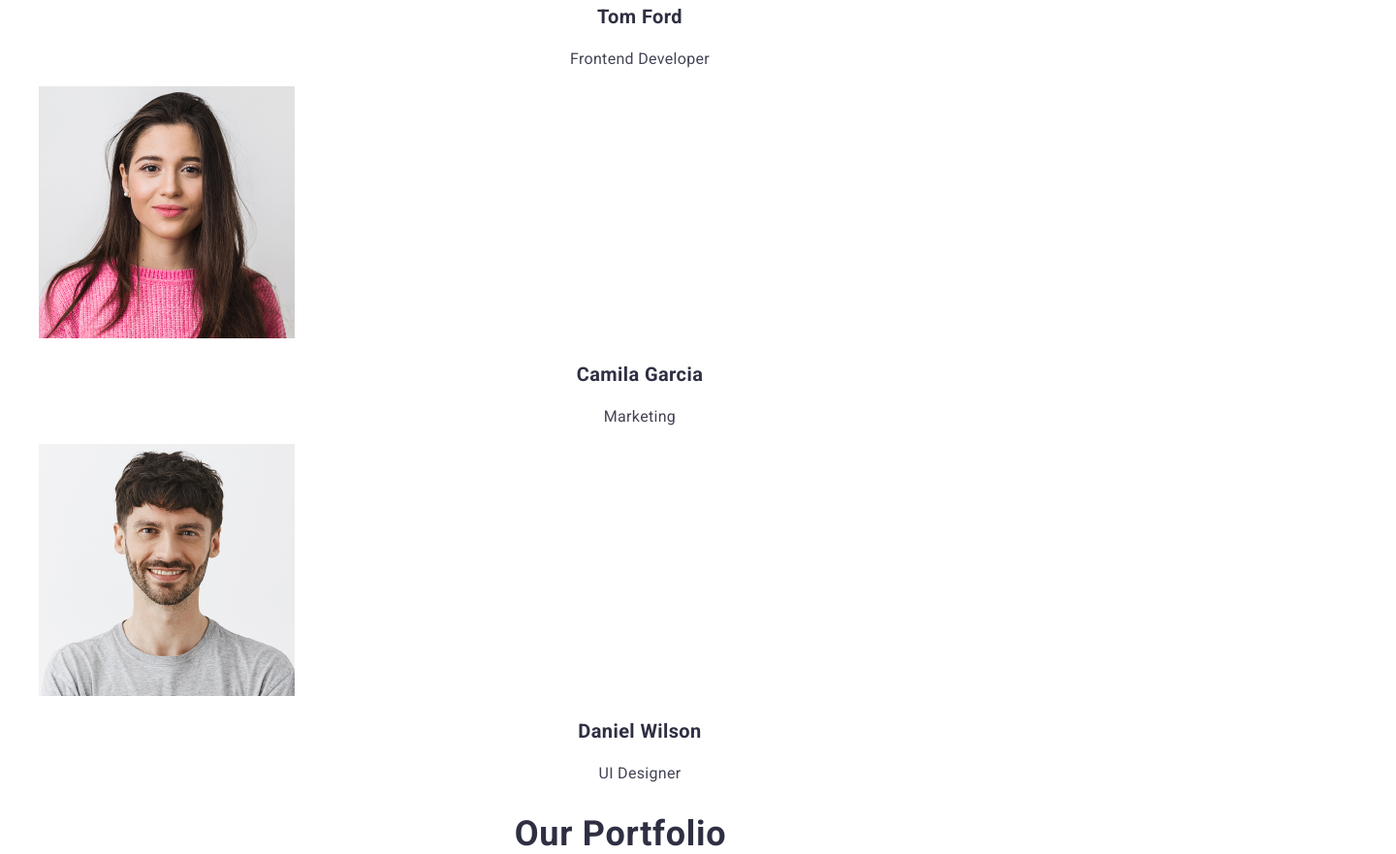
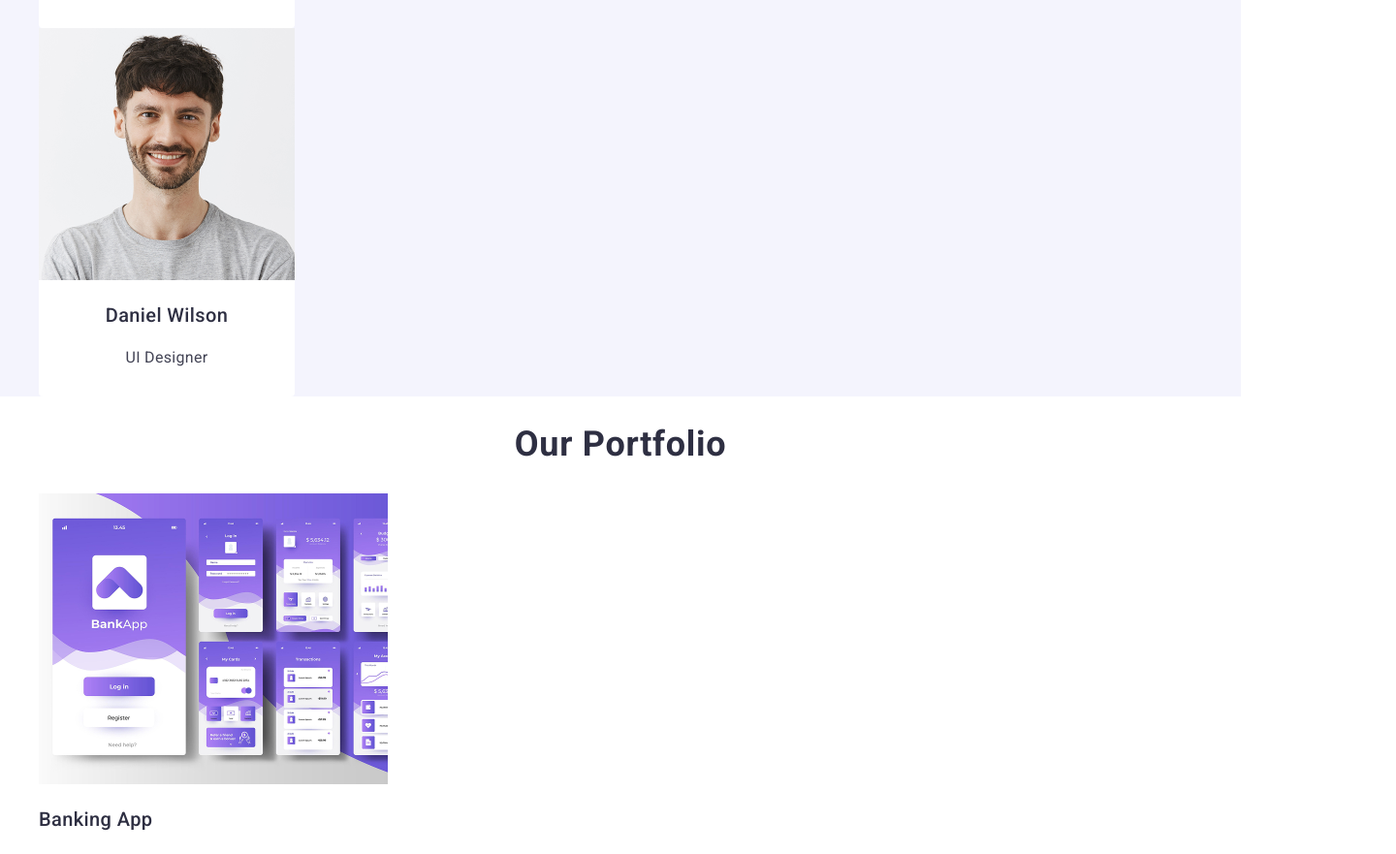
Before and after one commit to Teti9Ana/goit-markup-hw-02, a plain HTML site: page index.html in a window 1280 px wide. Shown: the part 1919-2800 px from the top of the page at 97% size, 1440 px wide, since content can reach past the window. Drawn offline with nearby package versions, Linux system fonts and the light colour scheme.

Commit message:
editing finish

```diff
--- a/css/styles.css
+++ b/css/styles.css
@@ -55,8 +55,6 @@ font-family: "Roboto",sans-serif;
   }
   .service-section {
     background-color: #2e2f42;
-    width: 1440px;
-      height: 600px;
   }
   .service-title {
     font-family: "Roboto", sans-serif;
@@ -97,16 +95,22 @@ font-family: "Roboto",sans-serif;
 }
 .team-title {
   font-size: 36px;
-  line-height: 1.11111;
+  line-height: 1.11;
   letter-spacing: 0.02em;
   text-align: center;
   color: #2e2f42;
   text-transform: capitalize;
 }
-.team-list {
-  background-color: #fff;
+
+.team-list .team-item {
+  border-radius: 0 0 4px 4px;
+    padding: 0px 0px 32px 0px;
+    width: 264px;
+    height: 380px;
+    background-color: #fff;
 }
 .team-item-title {
+  font-weight: 500;
   font-size: 20px;
   line-height: 1.2;
   letter-spacing: 0.02em;
@@ -122,12 +126,13 @@ font-family: "Roboto",sans-serif;
 }
 .portfolio-title {
   font-size: 36px;
-  line-height: 1.11111;
+  line-height: 1.11;
   letter-spacing: 0.02em;
   text-align: center;
   color: #2e2f42;
+  text-transform: capitalize;
 }
-.portfolio-item-titl {
+.portfolio-item-title {
   font-weight: 500;
     font-size: 20px;
     line-height: 1.2;
```
